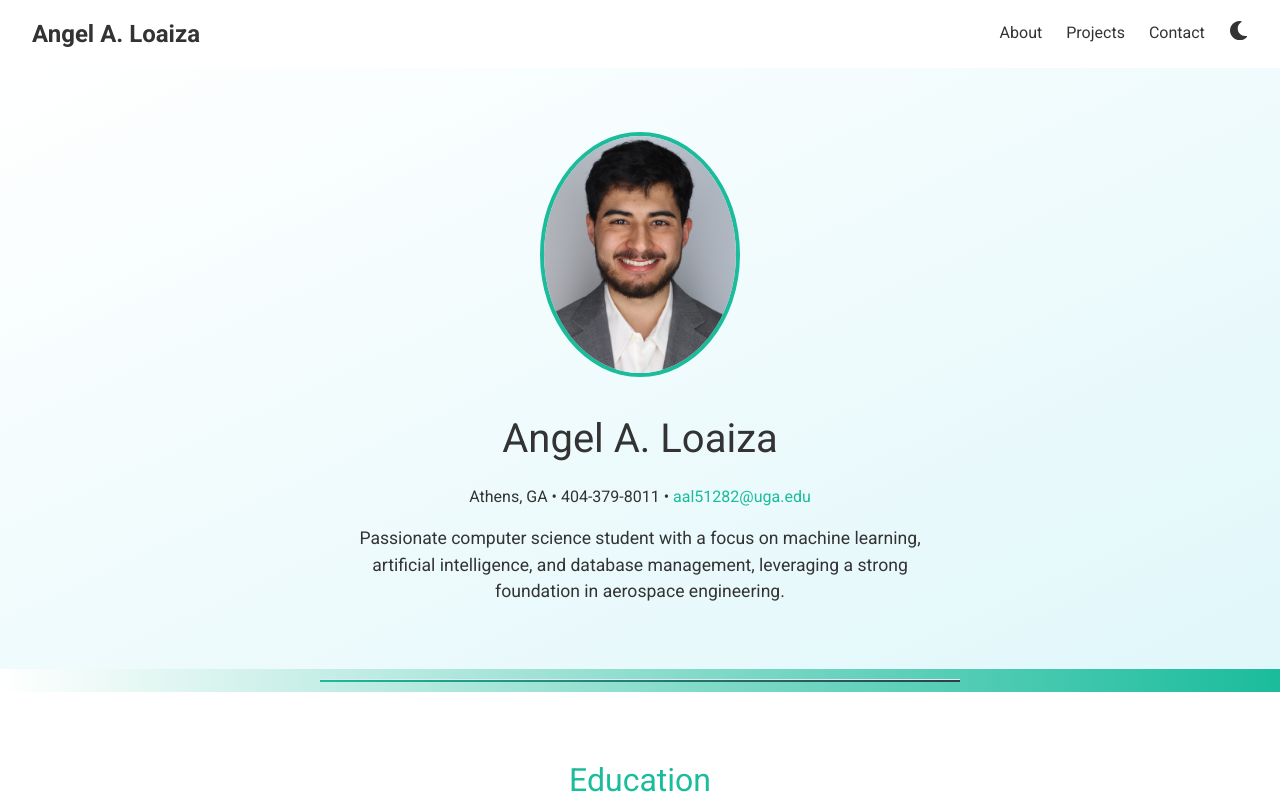
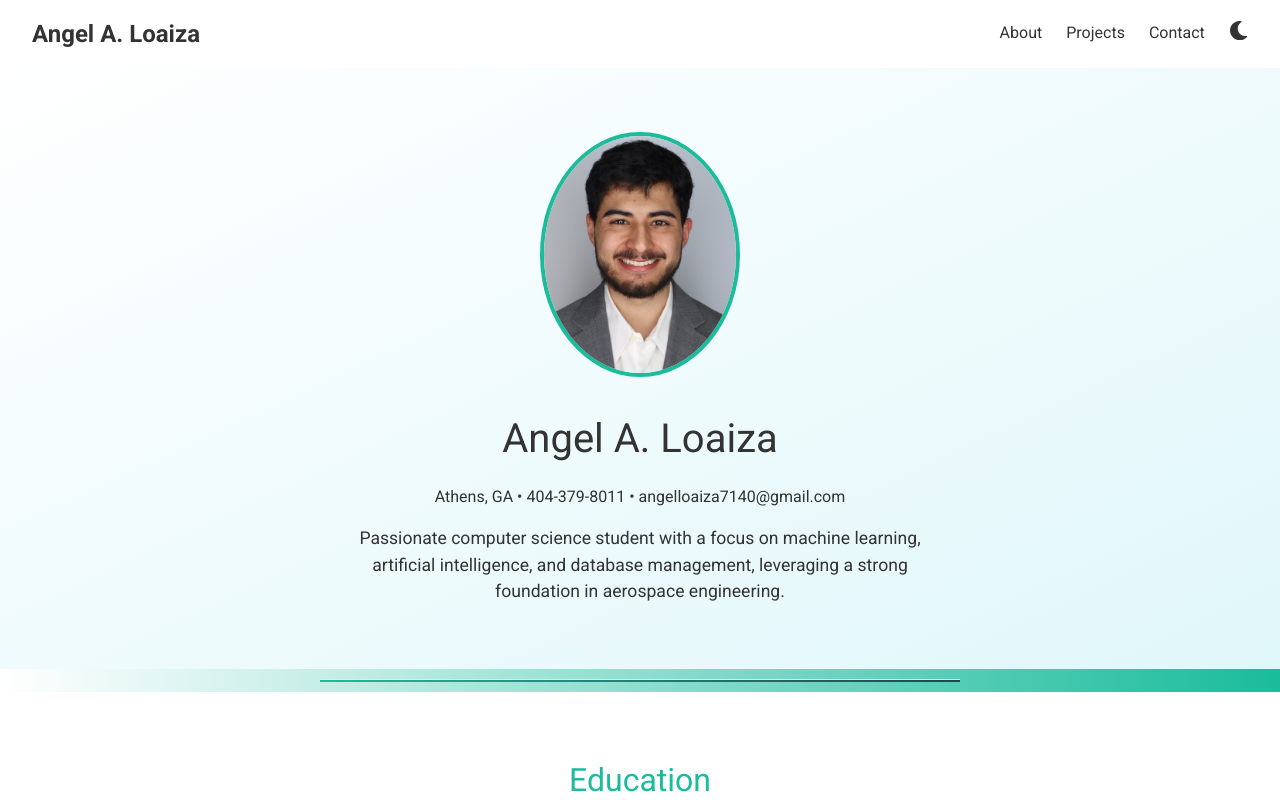
Before and after one commit to aal51282/aal51282.github.io, a Next.js app: page / in a window 1280 px wide. Shown: the top 800 px of the page. Built offline with nearby package versions, Linux system fonts and the light colour scheme; a web font is replaced by a local one.

Commit message:
Email is no longer clickable.

```diff
--- a/src/components/Splash/Splash.tsx
+++ b/src/components/Splash/Splash.tsx
@@ -18,8 +18,7 @@ const Splash: React.FC = () => {
         <div className={styles.textContent}>
           <h1>Angel A. Loaiza</h1>
           <p className={styles.address}>
-            Athens, GA • 404-379-8011 •{' '}
-            <a href="mailto:aal51282@uga.edu">aal51282@uga.edu</a>
+            Athens, GA • 404-379-8011 • angelloaiza7140@gmail.com
           </p>
           <p className={styles.description}>
             Passionate computer science student with a focus on machine learning, artificial intelligence, and database management, leveraging a strong foundation in aerospace engineering.
```
Also changed, not shown: src/components/Splash/Splash.module.css (line endings or trailing spaces).
